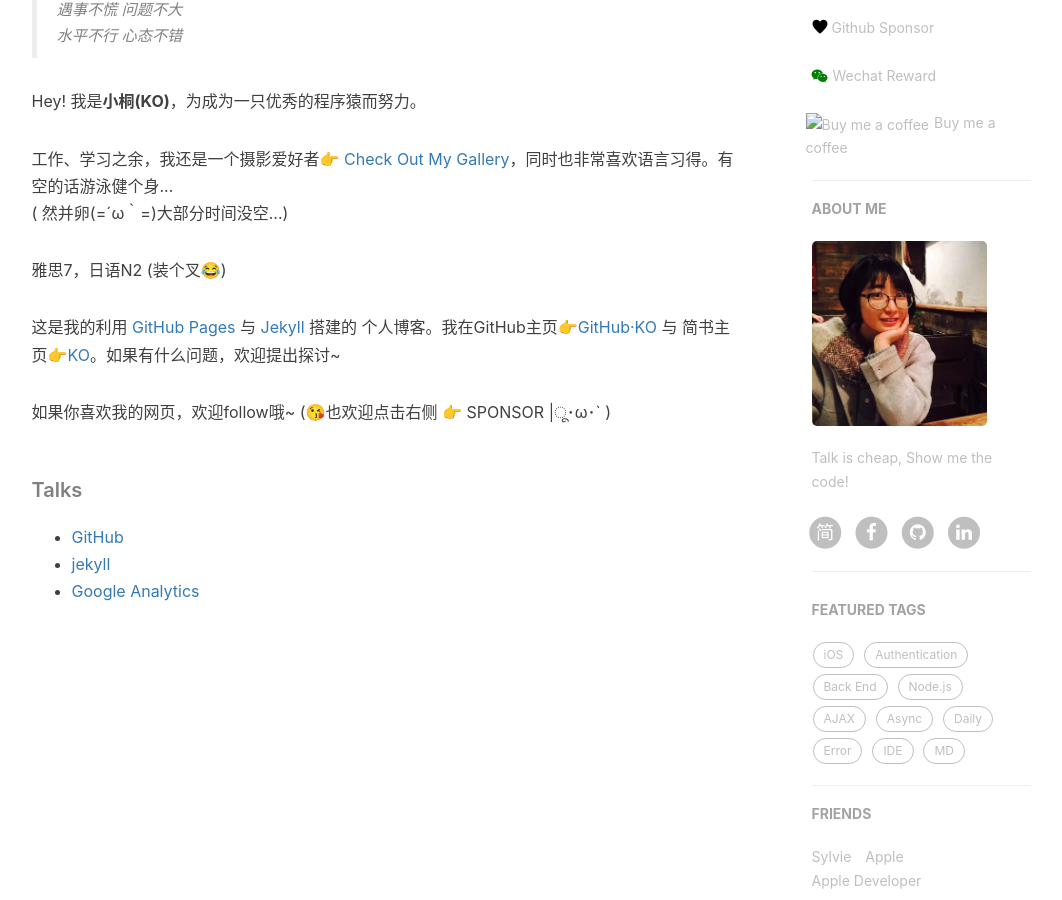
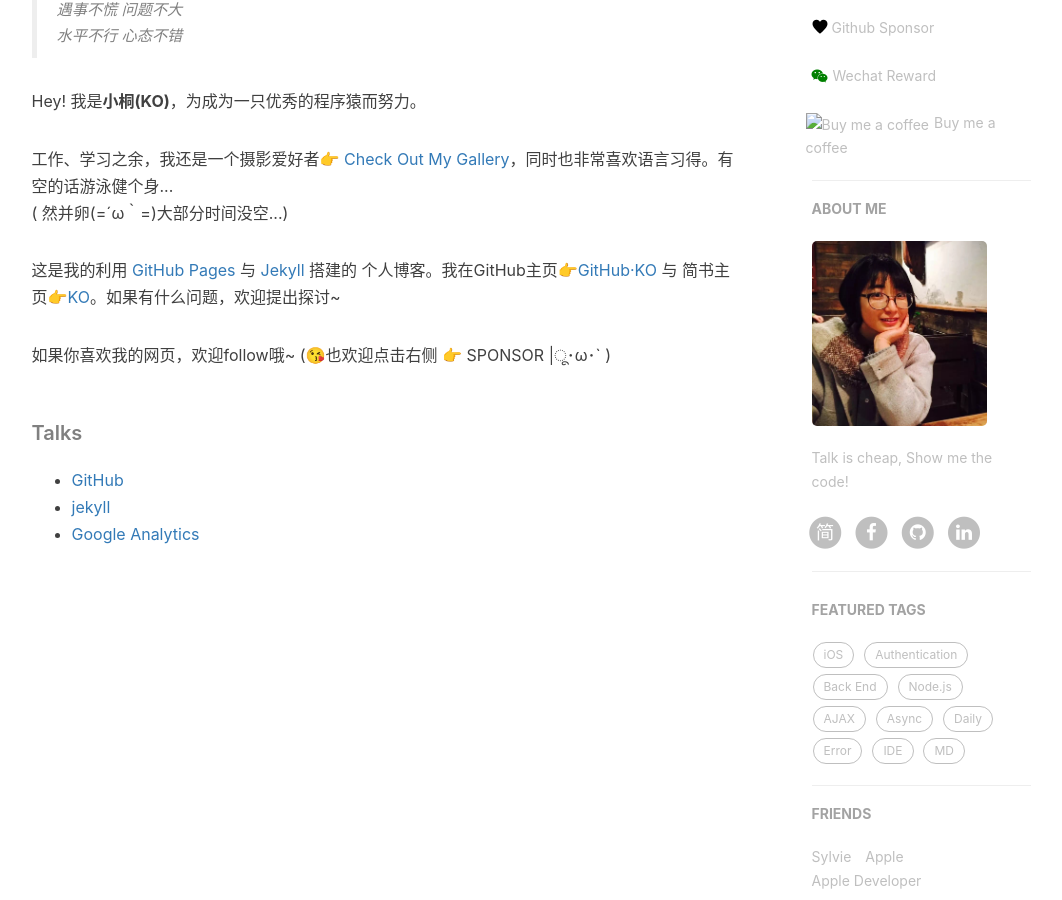
Before and after one commit to kkkokili/kkkokili.github.io, a Jekyll site: the page built from about.html, in a window 1280 px wide and 900 px high, scrolled down 471 px. Shown: the whole window, without its empty margins (136-1198 px from the left). Built offline with Jekyll 4.4.1, drawn with Linux system fonts in a browser that asks for light colours; nearby versions of some CDN libraries; comment, search, counter and statistics services are not loaded.

Commit message:
Update about.html

```diff
--- a/about.html
+++ b/about.html
@@ -21,7 +21,6 @@
 
     <p>工作、学习之余，我还是一个摄影爱好者👉<a href="#"> Check Out My Gallery</a>，同时也非常喜欢语言习得。有空的话游泳健个身...<br>( 然并卵(=´ω｀=)大部分时间没空...)  </p>
 
-    <p>雅思7，日语N2 (装个叉😂)</p>
 
     <p>这是我的利用 <a href="https://pages.github.com/">GitHub Pages</a> 与 <a href="http://jekyll.com.cn/">Jekyll</a> 搭建的 个人博客。我在GitHub主页<a href="https://github.com/kkkokili">👉GitHub·KO</a> 与 简书主页<a href="https://www.jianshu.com/u/acade8653476">👉KO</a>。如果有什么问题，欢迎提出探讨~</p>
 
```
